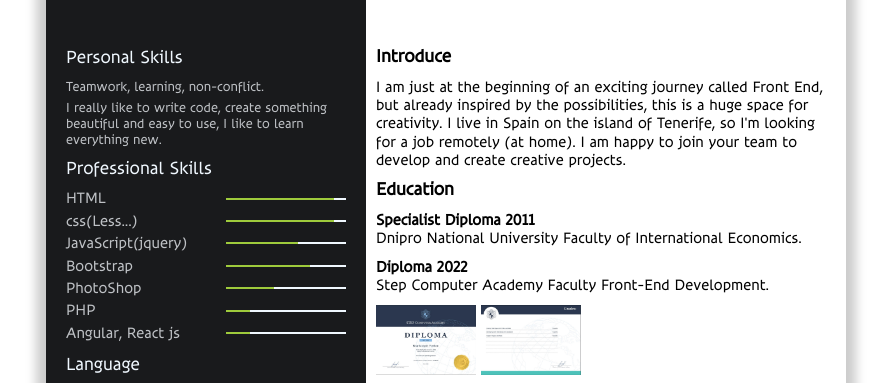
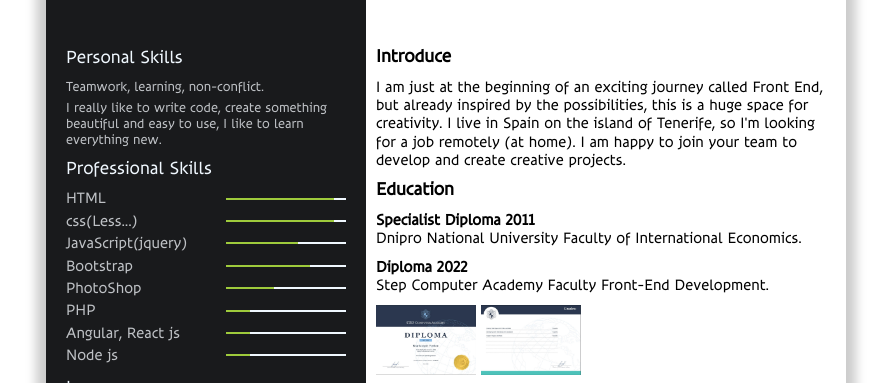
Before and after one commit to warw-dnepr/Front-end-cv, a plain HTML site: page index.html in a window 1280 px wide. Shown: the part 339-722 px from the top of the page, without its empty margins (194-1085 px from the left). Drawn offline with nearby package versions, Linux system fonts and the light colour scheme; a web font is replaced by a local one.

Commit message:
Add files via upload

```diff
--- a/index.html
+++ b/index.html
@@ -72,6 +72,10 @@
                   <li>Angular, React js</li>
                   <li class="skill-progress"><span class="skils-PHP-1"></span><span class="skils-PHP-2"></span></li>
                </ul>
+               <ul>
+                  <li>Node js</li>
+                  <li class="skill-progress"><span class="skils-PHP-1"></span><span class="skils-PHP-2"></span></li>
+               </ul>
             </div>
             <div class="pro-language">
                <h3>Language</h3>
```
